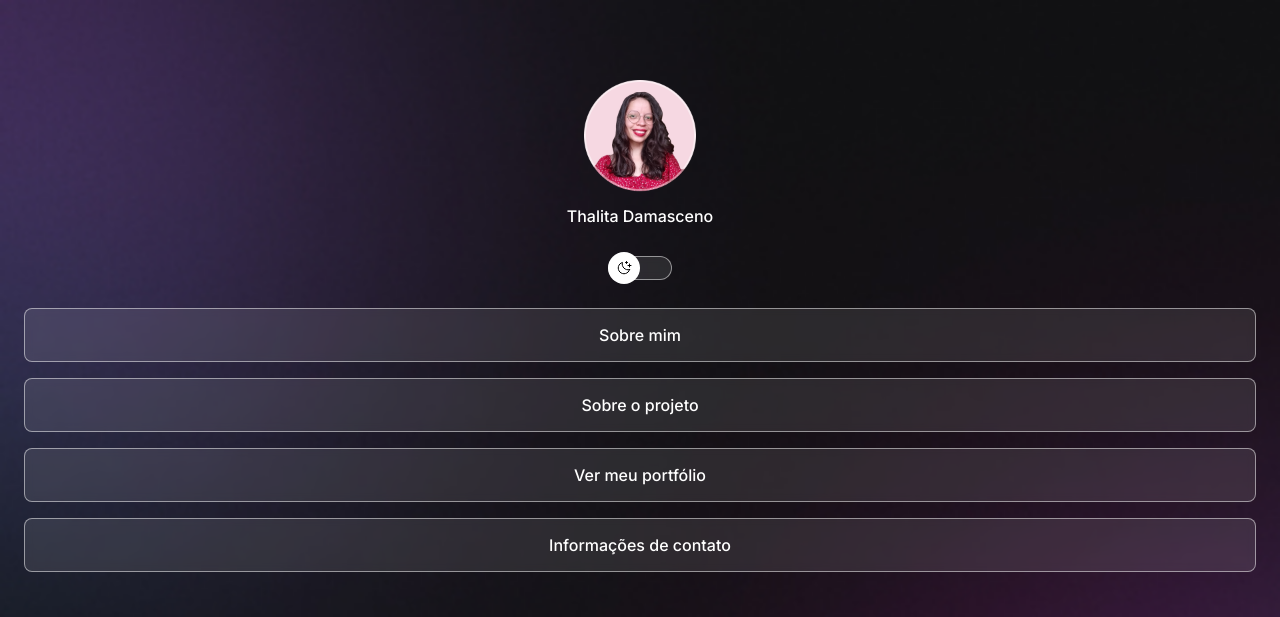
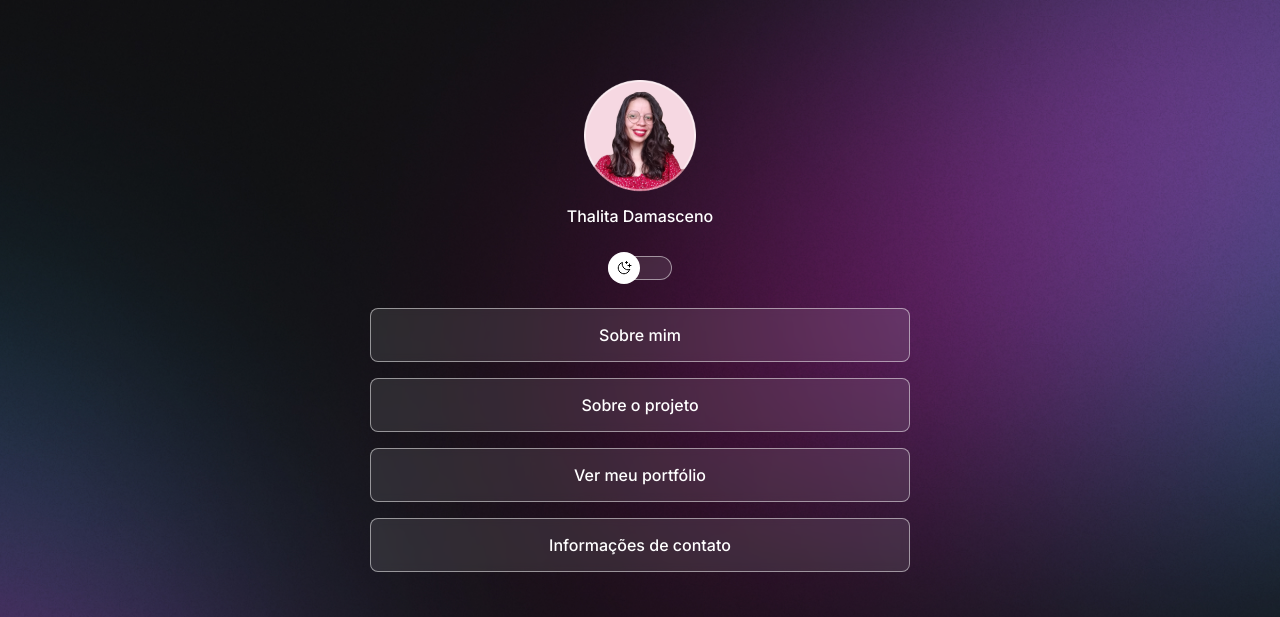
Before and after one commit to thalitaad/agregador-de-links, a plain HTML site: page index.html in a window 1280 px wide. Shown: the top 617 px of the page. Drawn offline with nearby package versions, Linux system fonts and the light colour scheme.

Commit message:
change background based on media queries

```diff
--- a/style.css
+++ b/style.css
@@ -36,6 +36,7 @@ body{
 
     /*short hand ou atalho*/
     background: var(--bg-url) no-repeat top center/cover;
+    height: 100vh;
 }
 
 body *{
@@ -45,7 +46,7 @@ body *{
 
 #container{
     width: 100%;
-    max-width: 588;
+    max-width: 588px;
     margin: 56px auto 0px;
     padding: 0 24px;
 }
@@ -165,3 +166,14 @@ footer{
     text-align: center;
     font-size: 14px;
 }
+
+/* media queries */
+@media (min-width: 700px){
+    :root{
+        --bg-url: url(./assets/bg-desktop.jpg);
+    }
+
+    .light{
+        --bg-url: url(./assets/bg-desktop-light.jpg);
+    }
+}
```
